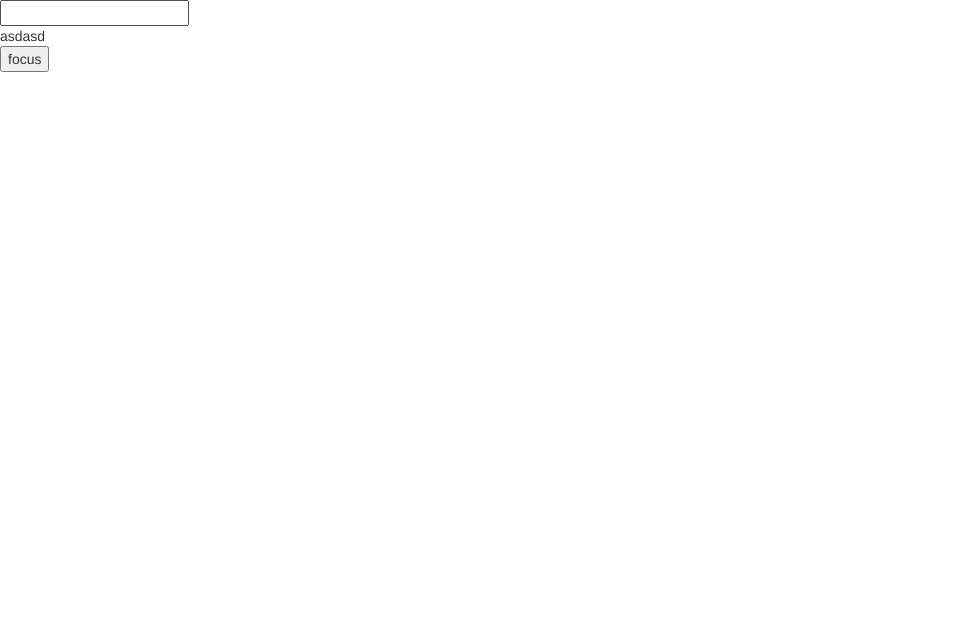
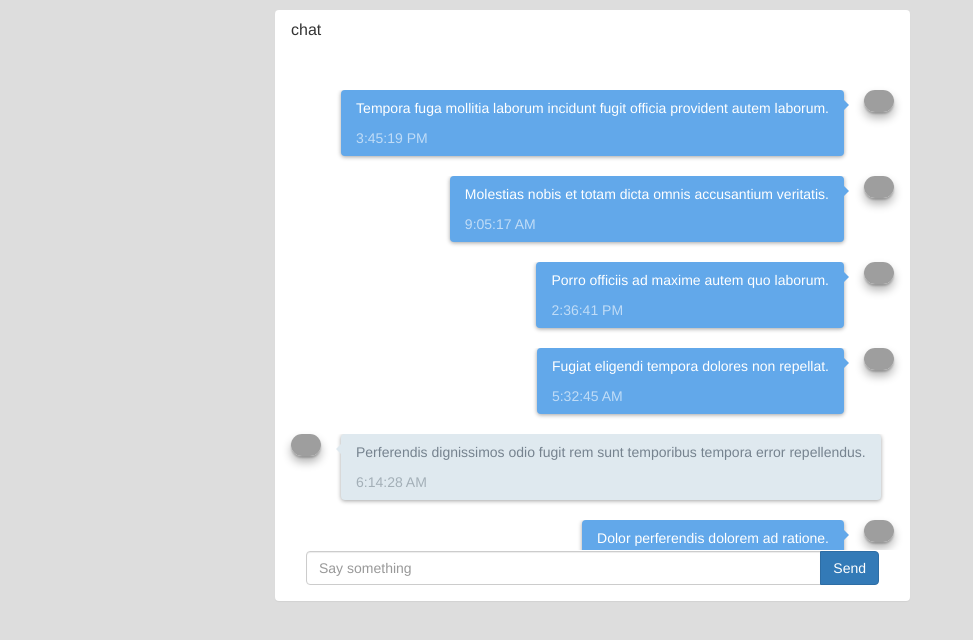
Before and after one commit to 30YA/React-Learn-MS, a React (Create React App) app: page / in a window 1280 px wide. Shown: the top 640 px of the page, without its empty margins (0-973 px from the left). Built offline with nearby package versions, Linux system fonts and the light colour scheme; grey boxes are pictures that could not be loaded.

Commit message:
getSnapshotBeforeUpdate with chatBox project (scroll)

```diff
--- a/package.json
+++ b/package.json
@@ -3,6 +3,7 @@
   "version": "0.1.0",
   "private": true,
   "dependencies": {
+    "@faker-js/faker": "^7.2.0",
     "@testing-library/jest-dom": "^5.16.4",
     "@testing-library/react": "^13.1.1",
     "@testing-library/user-event": "^13.5.0",
--- a/src/App.js
+++ /dev/null
@@ -1,29 +0,0 @@
-import React, { Component } from "react";
-// import
-export default class App extends Component {
-  constructor(props){
-    super(props);
-    this.textinput = React.createRef(); //with creatRef 1
-    this.setreftodiv = elemnt => { //with callBack Ref 1
-      this.mydiv = elemnt
-    }
-  }
-  sia = () => {
-    this.textinput.current.focus();
-    console.dir(this.textinput.current); //with creatRef 3
-    console.dir(this.mydiv) //with callBack Ref 3
-  }
-  componentDidMount(){
-    // console.dir(document.querySelector('.sia').target);
-  }
-  // state = {};
-  render() {
-    return (
-      <>
-        <input type="text" ref={this.textinput} /> {/* with creatRef 2*/}
-        <div ref={this.setreftodiv}>asdasd</div> {/* with callBack Ref 2*/}
-        <input className="sia" type="button" value="focus" onClick={this.sia} />
-      </>
-    );
-  }
-}
--- /dev/null
+++ b/src/Chat-App.js
@@ -0,0 +1,57 @@
+import { Component } from 'react';
+import Heading from './components/Heading';
+import Body from './components/Body';
+import Footer from './components/Footer';
+import messageGenerator from './faker';
+import './components/Style.css';
+
+export default class App extends Component {
+  state = {
+    title: "chat",
+    chatList: messageGenerator(10),
+    gravatar: {
+      user1: "https://cdn1.vectorstock.com/i/thumb-large/94/70/profile-icon-asian-male-head-in-chat-bubble-vector-19669470.jpg",
+      user2: "https://cdn2.vectorstock.com/i/thumb-large/72/96/emotion-avatar-man-happy-successful-face-vector-13577296.jpg"
+    }
+  };
+  scrollHandler = (event) => {
+    // console.log(event.target.scrollTop);
+    if (event.target.scrollTop === 0) {
+      this.fetchData(5)
+    }
+  }
+  fetchData = (num) => {
+    this.setState(state => {
+      return{
+        chatList:[
+          ...messageGenerator(num),
+          ...state.chatList
+        ]
+      }
+    })
+  }
+  handleSubmit = (content) => {
+    this.setState(state => {
+      return {
+        ...state,
+        chatList:[
+          ...state.chatList,
+          {type: "sent", content: content, time: new Date().toLocaleTimeString()}
+        ]
+      }
+    })
+  }
+  render() {
+    return (
+        <div className="container bootstrap snippets">
+          <div className="col-md-7 col-xs-12 col-md-offset-2">
+            <div className="panel" id="chat">
+                <Heading title={this.state.title} />
+                <Body scrollHandler={this.scrollHandler} chatList={this.state.chatList} gravatar={this.state.gravatar} />
+                <Footer handleSubmit={this.handleSubmit} />
+            </div>
+          </div>
+        </div>
+    );
+  }
+}
--- /dev/null
+++ b/src/components/Body.jsx
@@ -0,0 +1,47 @@
+import React, { Component } from "react";
+import Chat from "./chat";
+
+export default class Body extends Component {
+  chatListWrapper = React.createRef();
+  scrollhandler = (e) => {
+    this.props.scrollHandler(e);
+  };
+  getSnapshotBeforeUpdate(prevProps, prevState) {
+    if (prevProps.chatList.length !== this.props.chatList.length) {
+      const list = this.chatListWrapper.current;
+      return list.scrollHeight;
+    }
+    return null;
+  }
+  componentDidUpdate(prevProps, prevState, snapshot) {
+    if (snapshot !== null) {
+      const list = this.chatListWrapper.current;
+      list.scrollTop = list.scrollHeight - snapshot;
+    }
+  }
+  render() {
+    const chat = this.props.chatList.map((item) => {
+      return (
+        <Chat
+          content={item.message}
+          time={item.time}
+          type={item.type}
+          gravatar={
+            item.type === "sent"
+              ? this.props.gravatar.user1
+              : this.props.gravatar.user2
+          }
+        />
+      );
+    });
+    return (
+      <div
+        onScroll={this.scrollhandler}
+        ref={this.chatListWrapper}
+        className="panel-body chats"
+      >
+        {chat}
+      </div>
+    );
+  }
+}
--- /dev/null
+++ b/src/components/Footer.jsx
@@ -0,0 +1,35 @@
+import { Component } from 'react';
+
+class Footer extends Component {
+  state = {
+      input: "",
+  };
+  handleInput = (e) => {
+      this.setState({
+          input: e.target.value
+      })
+  }
+  handleClick = () => {
+      this.props.handleSubmit(this.state.input);
+      this.setState({
+        input: ""
+      })
+
+  }
+  render() {
+    return (
+      <div className="panel-footer">
+        <form>
+          <div className="input-group">
+            <input type="text" className="form-control" placeholder="Say something" value={this.state.input} onChange={this.handleInput}/>
+            <span className="input-group-btn">
+              <button className="btn btn-primary" type="button" onClick={this.handleClick}>Send</button>
+            </span>
+          </div>
+        </form>
+      </div>
+    );
+  }
+}
+
+export default Footer;
--- /dev/null
+++ b/src/components/Heading.jsx
@@ -0,0 +1,9 @@
+function Heading(props) {
+  return (
+    <div className="panel-heading">
+      <h3 className="panel-title">{props.title}</h3>
+    </div>
+  );
+}
+
+export default Heading;
--- /dev/null
+++ b/src/components/Style.css
@@ -0,0 +1,155 @@
+body {
+  background: #ddd;
+  margin-top: 10px;
+}
+
+* {
+  scrollbar-width: thin;
+  scrollbar-color: #62a8ea #dfe9ef;
+}
+
+*::-webkit-scrollbar {
+  width: 12px;
+}
+
+*::-webkit-scrollbar-track {
+  background: #dfe9ef;
+}
+
+*::-webkit-scrollbar-thumb {
+  background-color: #62a8ea;
+  border-radius: 20px;
+  border: 3px solid #dfe9ef;
+}
+
+.chat-box {
+  height: 100%;
+  width: 100%;
+  background-color: #fff;
+  overflow: hidden
+}
+
+.chats {
+  padding: 30px 15px;
+  height: 500px;
+  overflow-y: auto;
+}
+
+.chat-avatar {
+  float: right
+}
+
+.chat-avatar .avatar {
+  width: 30px;
+  -webkit-box-shadow: 0 2px 2px 0 rgba(0, 0, 0, 0.2), 0 6px 10px 0 rgba(0, 0, 0, 0.3);
+  box-shadow: 0 2px 2px 0 rgba(0, 0, 0, 0.2), 0 6px 10px 0 rgba(0, 0, 0, 0.3);
+}
+
+.chat-body {
+  display: block;
+  margin: 10px 30px 0 0;
+  overflow: hidden
+}
+
+.chat-body:first-child {
+  margin-top: 0
+}
+
+.chat-content {
+  position: relative;
+  display: block;
+  float: right;
+  padding: 8px 15px;
+  margin: 0 20px 10px 0;
+  clear: both;
+  color: #fff;
+  background-color: #62a8ea;
+  border-radius: 4px;
+  -webkit-box-shadow: 0 1px 4px 0 rgba(0, 0, 0, 0.37);
+  box-shadow: 0 1px 4px 0 rgba(0, 0, 0, 0.37);
+}
+
+.chat-content:before {
+  position: absolute;
+  top: 10px;
+  right: -10px;
+  width: 0;
+  height: 0;
+  content: '';
+  border: 5px solid transparent;
+  border-left-color: #62a8ea
+}
+
+.chat-content>p:last-child {
+  margin-bottom: 0
+}
+
+.chat-content+.chat-content:before {
+  border-color: transparent
+}
+
+.chat-time {
+  display: block;
+  margin-top: 8px;
+  color: rgba(255, 255, 255, .6)
+}
+
+.chat-left .chat-avatar {
+  float: left
+}
+
+.chat-left .chat-body {
+  margin-right: 0;
+  margin-left: 30px
+}
+
+.chat-left .chat-content {
+  float: left;
+  margin: 0 0 10px 20px;
+  color: #76838f;
+  background-color: #dfe9ef
+}
+
+.chat-left .chat-content:before {
+  right: auto;
+  left: -10px;
+  border-right-color: #dfe9ef;
+  border-left-color: transparent
+}
+
+.chat-left .chat-content+.chat-content:before {
+  border-color: transparent
+}
+
+.chat-left .chat-time {
+  color: #a3afb7
+}
+
+.panel-footer {
+  padding: 0 30px 15px;
+  background-color: transparent;
+  border-top: 1px solid transparent;
+  border-bottom-right-radius: 3px;
+  border-bottom-left-radius: 3px;
+}
+
+.avatar img {
+  width: 100%;
+  max-width: 100%;
+  height: auto;
+  border: 0 none;
+  border-radius: 1000px;
+}
+
+.chat-avatar .avatar {
+  width: 30px;
+}
+
+.avatar {
+  position: relative;
+  display: inline-block;
+  width: 40px;
+  white-space: nowrap;
+  border-radius: 1000px;
+  vertical-align: bottom;
+}
--- /dev/null
+++ b/src/components/chat.jsx
@@ -0,0 +1,20 @@
+function Chat(props) {
+  console.log(props.type);
+  return (
+    <div className={`chat ${props.type === "recive" ? "chat-left" : ""}`}>
+      <div className="chat-avatar">
+        <a className="avatar avatar-online" data-toggle="tooltip" href="#" data-placement="right">
+          <img src={props.gravatar} alt="..." />
+        </a>
+      </div>
+      <div className="chat-body">
+        <div className="chat-content">
+          <p>{props.content}</p>
+          <time className="chat-time" dateTime="2015-07-01T11:37">{props.time}</time>
+        </div>
+      </div>
+    </div>
+  );
+}
+
+export default Chat;
--- /dev/null
+++ b/src/faker.js
@@ -0,0 +1,15 @@
+import { faker } from '@faker-js/faker';
+
+export default function messageGenerator(count = 1) {
+    const messages = [];
+    do {
+        messages.push({
+            type: Boolean(Math.round(Math.random())) ? 'recive' : 'sent',
+            message: faker.lorem.sentence(),
+            time: faker.date.recent().toLocaleTimeString()
+        })
+        count--;
+    } while (count)
+
+    return messages;
+}
--- a/src/index.js
+++ b/src/index.js
@@ -1,7 +1,6 @@
 import React from 'react';
 import ReactDOM from 'react-dom/client';
-import './Style.css';
-import App from './App';
+import App from './Chat-App';
 // import reportWebVitals from './reportWebVitals';
 
 const root = ReactDOM.createRoot(document.getElementById('root'));
```
Also changed, not shown: src/Style.css (deleted, +0 -11 lines), 1 other file (tests, documents, lock files or other folders).
